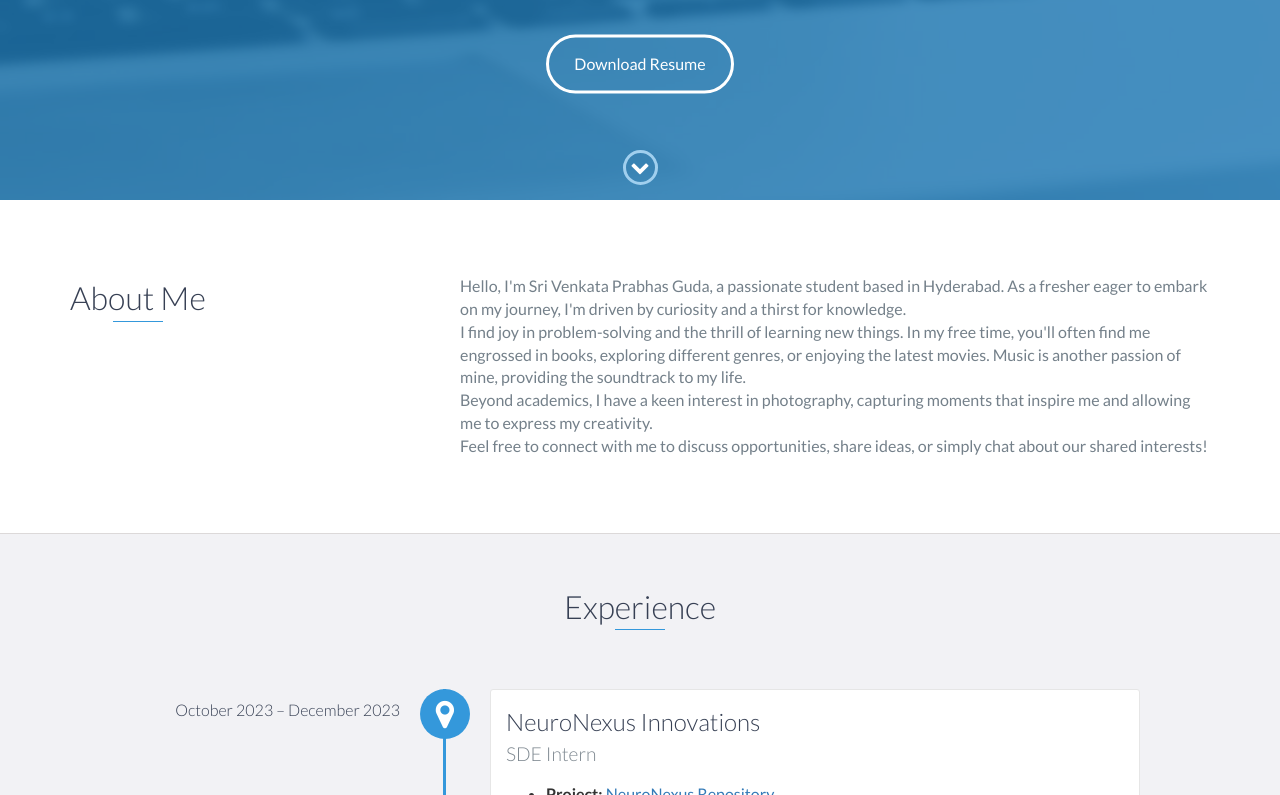
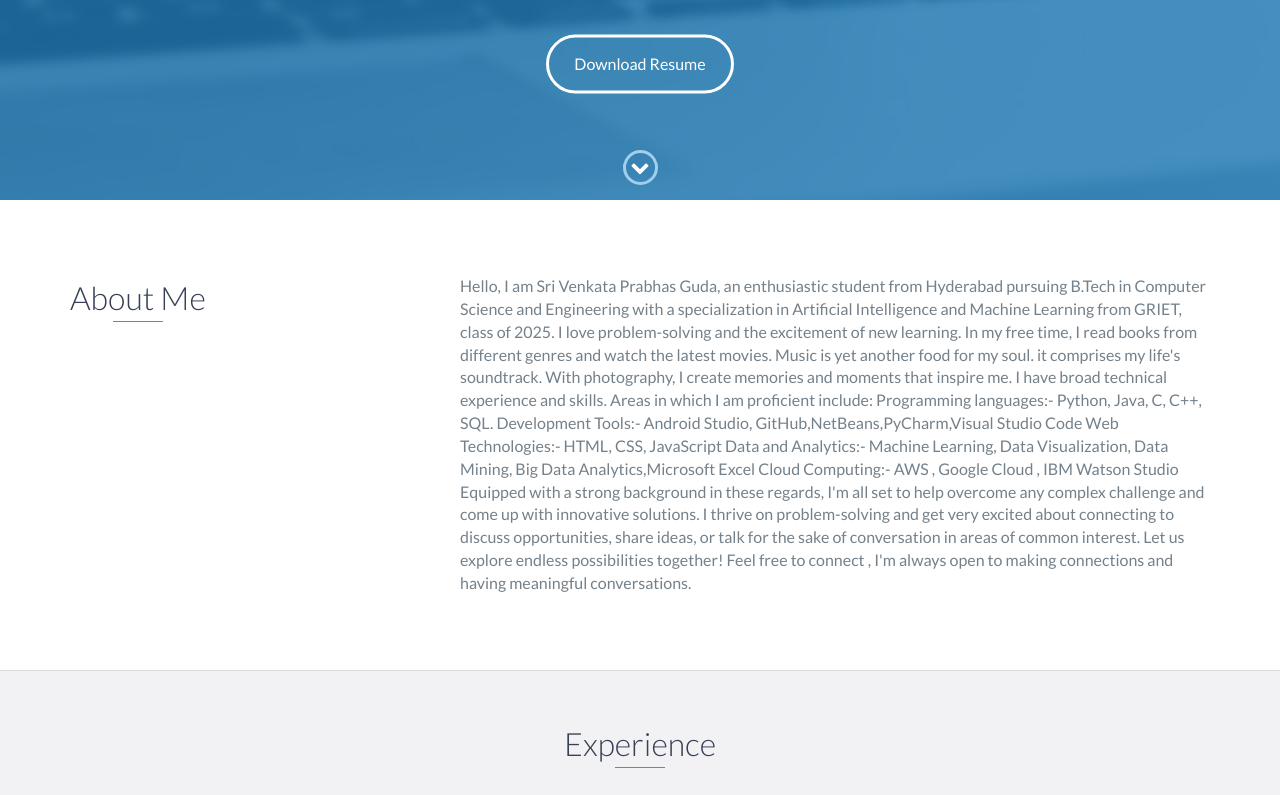
Before and after one commit to prabhasg03/Portfolio_Website, a website: page index.html in a window 1280 px wide. Shown: the part 600-1395 px from the top of the page. Drawn offline with nearby package versions, Linux system fonts and the light colour scheme.

Commit message:
Update index.html

```diff
--- a/index.html
+++ b/index.html
@@ -76,10 +76,21 @@
                     <h2 class="heading">About Me</h2>
                 </div>
                 <div class="col-md-8">
-                     <p>Hello, I'm Sri Venkata Prabhas Guda, a passionate student based in Hyderabad. As a fresher eager to embark on my journey, I'm driven by curiosity and a thirst for knowledge.</p>
-            <p>I find joy in problem-solving and the thrill of learning new things. In my free time, you'll often find me engrossed in books, exploring different genres, or enjoying the latest movies. Music is another passion of mine, providing the soundtrack to my life.</p>
-            <p>Beyond academics, I have a keen interest in photography, capturing moments that inspire me and allowing me to express my creativity.</p>
-            <p>Feel free to connect with me to discuss opportunities, share ideas, or simply chat about our shared interests!</p>
+                     <p>Hello, I am Sri Venkata Prabhas Guda, an enthusiastic student from Hyderabad pursuing B.Tech in Computer Science and Engineering with a specialization in Artificial Intelligence and Machine Learning from GRIET, class of 2025.
+I love problem-solving and the excitement of new learning. In my free time, I read books from different genres and watch the latest movies. Music is yet another food for my soul. it comprises my life's soundtrack. With photography, I create memories and moments that inspire me.
+I have broad technical experience and skills. Areas in which I am proficient include:
+Programming languages:-
+Python, Java, C, C++, SQL.
+Development Tools:-
+Android Studio, GitHub,NetBeans,PyCharm,Visual Studio Code
+Web Technologies:-
+HTML, CSS, JavaScript
+Data and Analytics:-
+Machine Learning, Data Visualization, Data Mining, Big Data Analytics,Microsoft Excel
+Cloud Computing:-
+AWS , Google Cloud , IBM Watson Studio
+Equipped with a strong background in these regards, I'm all set to help overcome any complex challenge and come up with innovative solutions. I thrive on problem-solving and get very excited about connecting to discuss opportunities, share ideas, or talk for the sake of conversation in areas of common interest. Let us explore endless possibilities together!
+Feel free to connect , I'm always open to making connections and having meaningful conversations.</p>
                 </div>
             </div>
         </div>
```
